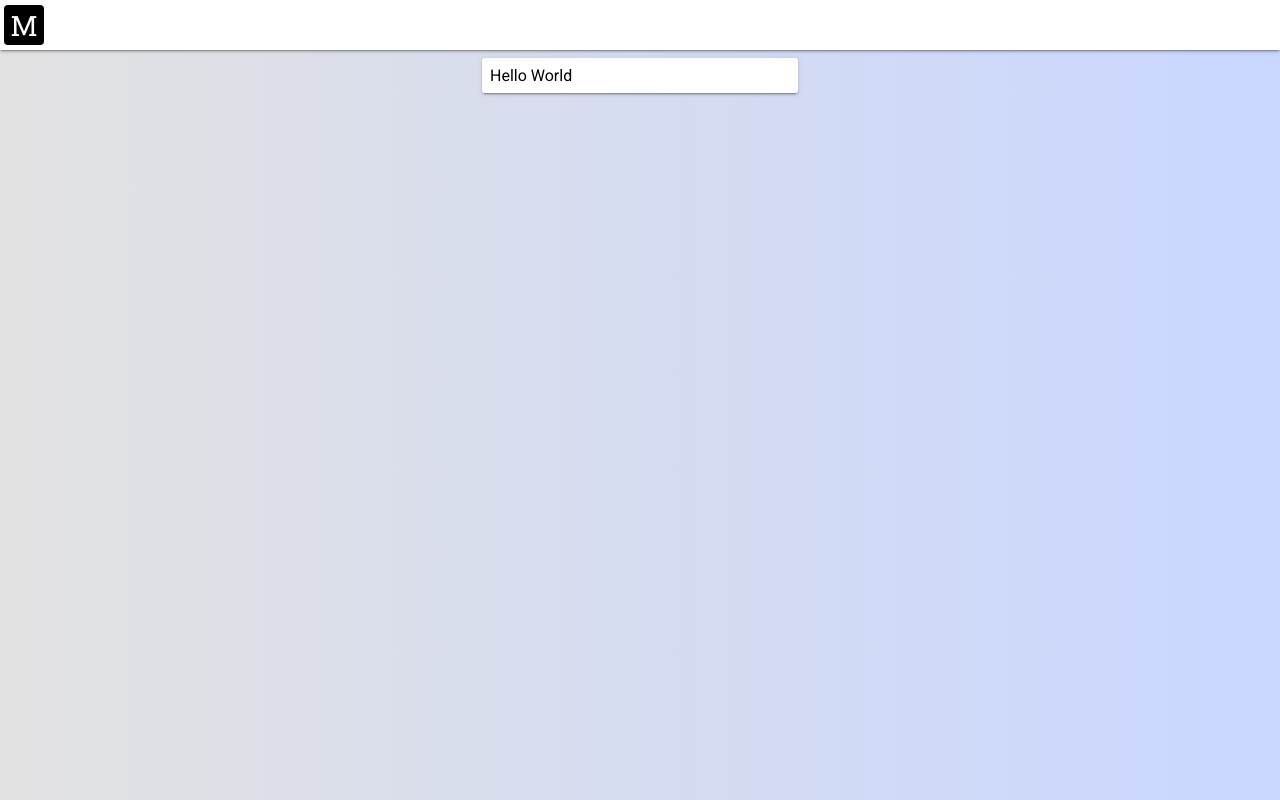
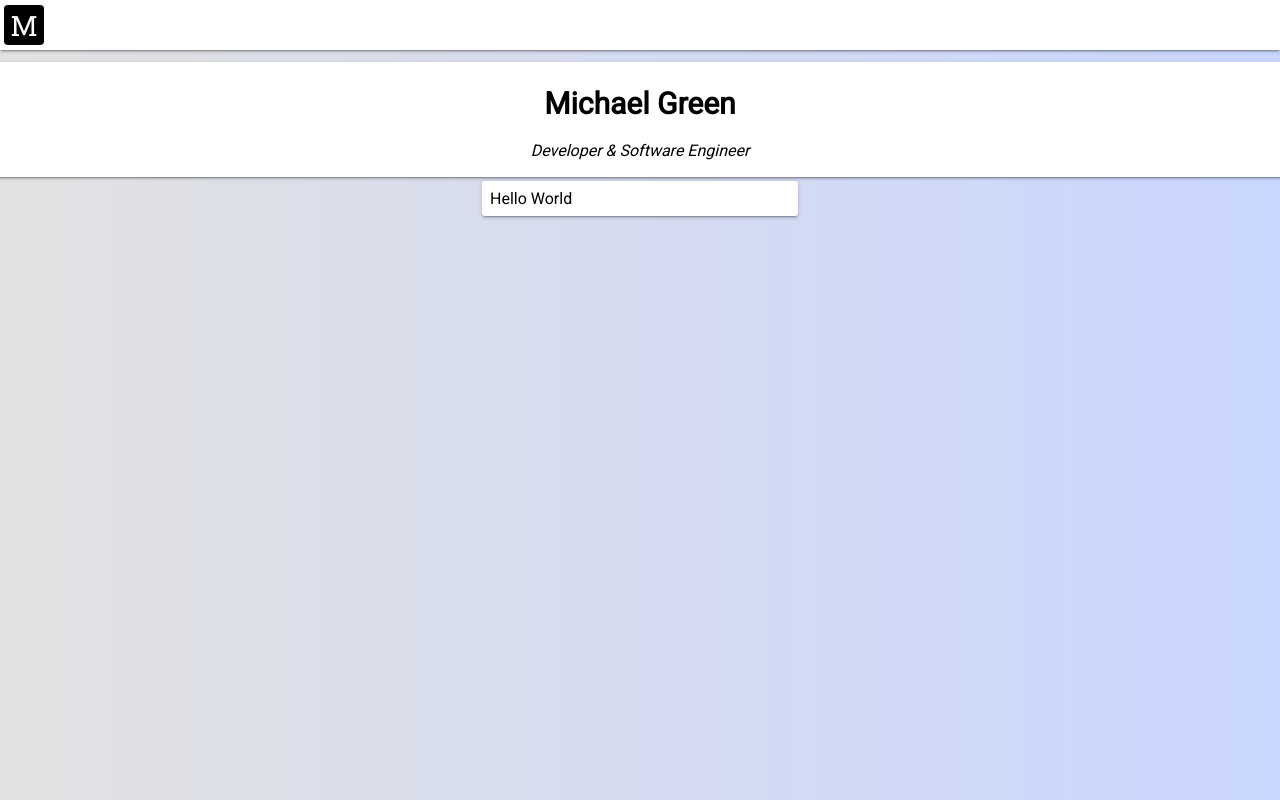
Before and after one commit to MichaelScript/website, a React (Create React App) app in the folder frontend/: page / in a window 1280 px wide. Built offline with nearby package versions, Linux system fonts and the light colour scheme.

Commit message:
Title Screen

```diff
--- a/frontend/src/App.js
+++ b/frontend/src/App.js
@@ -3,12 +3,14 @@ import logo from './logo.svg';
 import './App.css';
 import Card from './components/Card.js'
 import TopBar from './components/TopBar.js';
+import TitleScreen from './components/TitleScreen.js'
 
 class App extends Component {
   render() {
     return (
       <div className="container">
         <TopBar></TopBar>
+        <TitleScreen></TitleScreen>
         <Card></Card>
       </div>
     );
--- /dev/null
+++ b/frontend/src/components/TitleScreen.js
@@ -0,0 +1,12 @@
+import React, { Component } from 'react';
+
+class TitleScreen extends Component{
+    render(){
+        return (<div className="title-screen">
+            <h1 className="title">Michael Green</h1>
+            <h2 className="subtitle">Developer & Software Engineer</h2>
+        </div>)
+    }
+}
+
+export default TitleScreen;
--- a/frontend/src/components/common.css
+++ b/frontend/src/components/common.css
@@ -8,6 +8,30 @@
     box-shadow: 0 2px 2px 0 rgba(0, 0, 0, 0.14),
     0 1px 5px 0 rgba(0, 0, 0, 0.12),
     0 3px 1px -2px rgba(0, 0, 0, 0.2);
+}
+
+.title-screen{
+    background:white;
+    border-radius:4px;
+    box-shadow: 0 2px 2px 0 rgba(0, 0, 0, 0.14),
+    0 1px 5px 0 rgba(0, 0, 0, 0.12),
+    0 3px 1px -2px rgba(0, 0, 0, 0.2);
+    padding:4px;
+    margin:4px;
+    width:100%;
+}
+
+.subtitle{
+    font-size:16px;
+    text-align: center;
+    font-weight:100;
+    font-style:italic;
+}
+
+.title{
+    font-size:30px;
+    text-align: center;
+    font-weight:700;
 }
 
 .logo{
```
